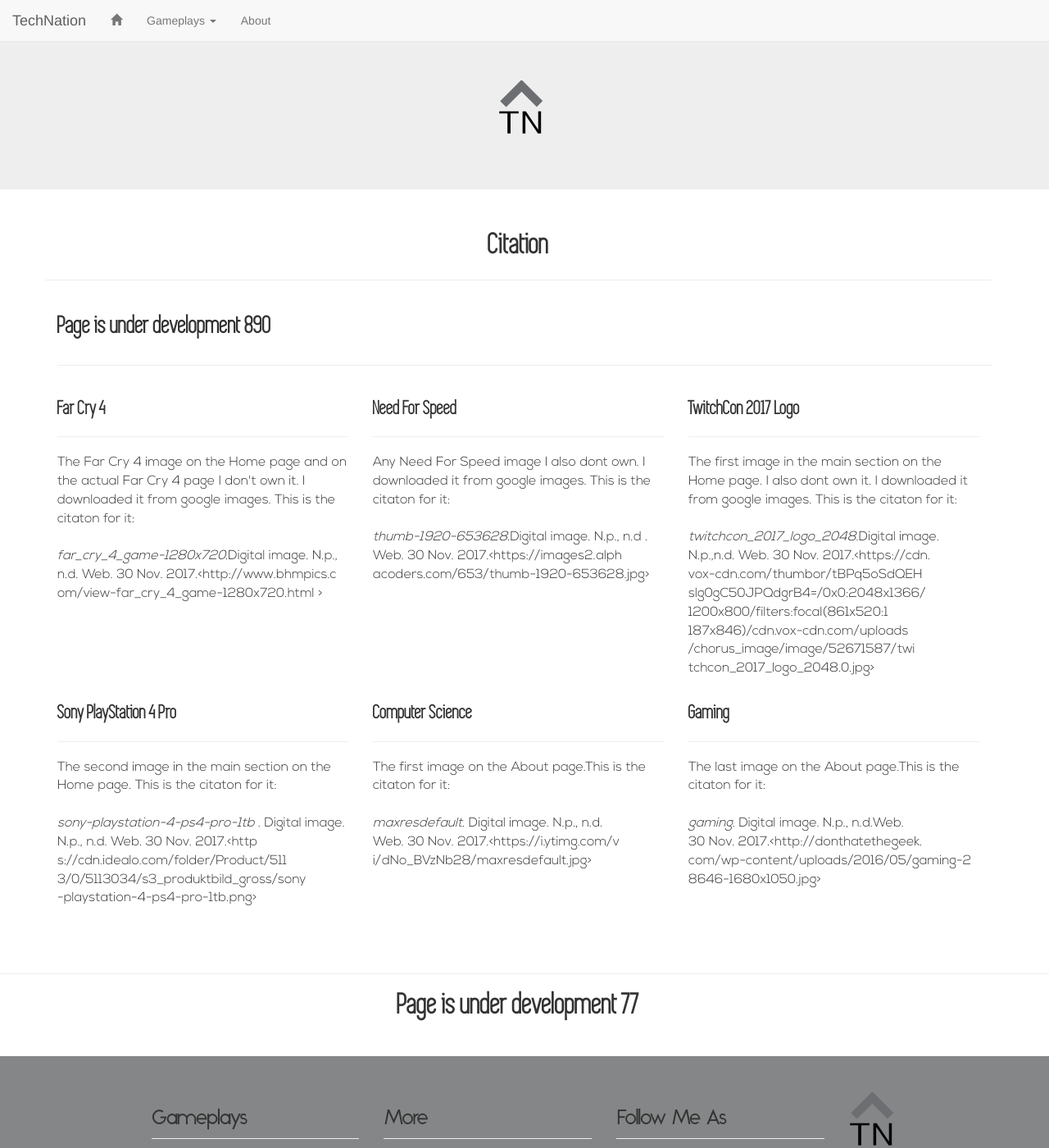
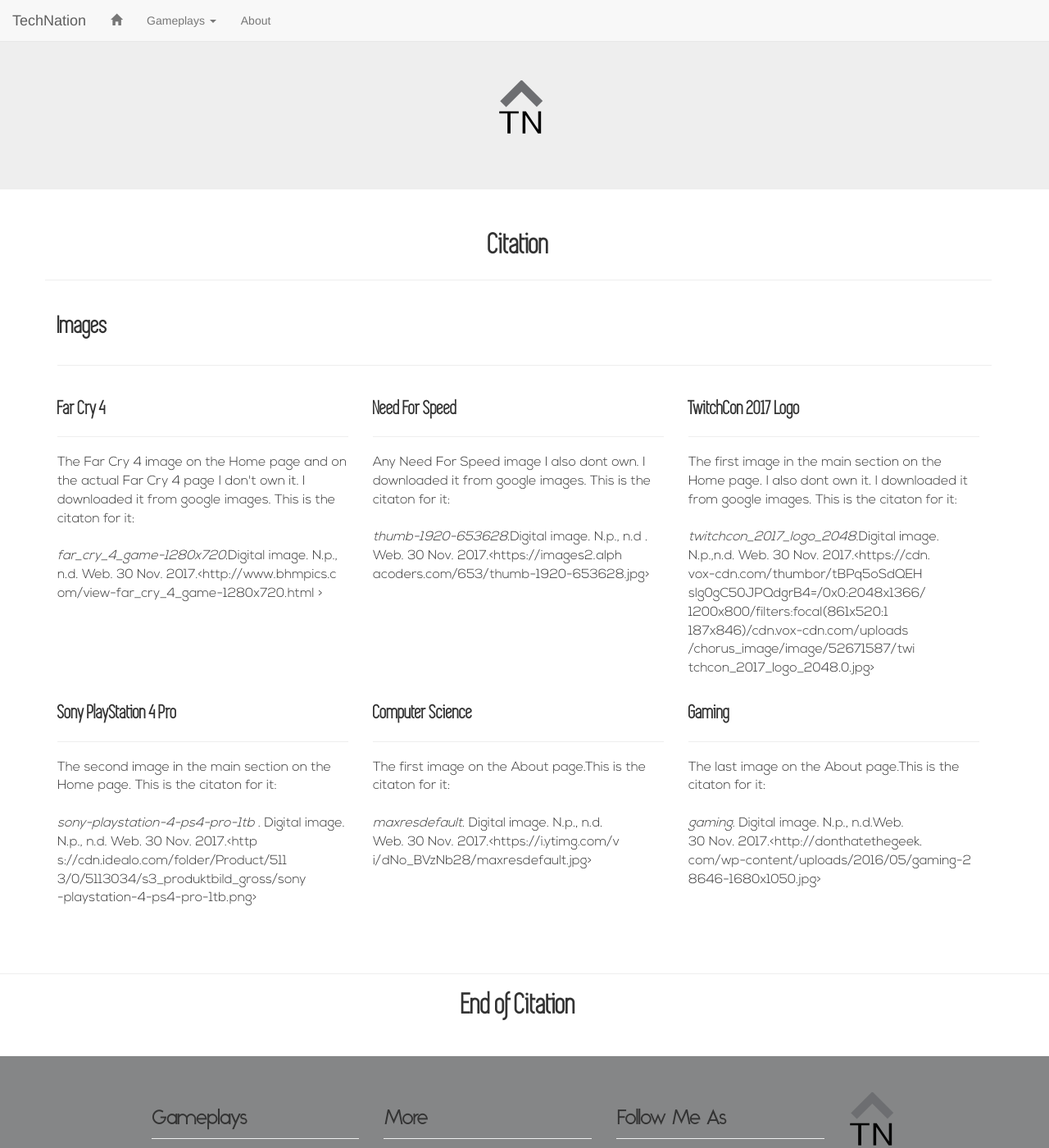
Before and after one commit to Techwel/techwell.github.io, a Jekyll site: the page citations.html, which Jekyll copies as it is, in a window 1280 px wide and 1400 px high. Shown: the whole window at 82% size. Built offline with Jekyll 4.4.1, drawn with Linux system fonts in a browser that asks for light colours; nearby versions of some CDN libraries.

Commit message:
Update citations.html

```diff
--- a/citations.html
+++ b/citations.html
@@ -66,7 +66,7 @@
 
           <div class = "row">
               <div class = "col-sm-4 main-text">
-                  <h2>Page is under development 890</h2>
+                  <h2>Images</h2>
               </div>
           </div>
 
@@ -163,7 +163,7 @@
       <!--Citations-->
       <div class = "row text-center main-text final-row">
              <hr>
-             <h1>Page is under development 77</h1>
+             <h1>End of Citation</h1>
           </div>
 
       <!--Footer-->
```
